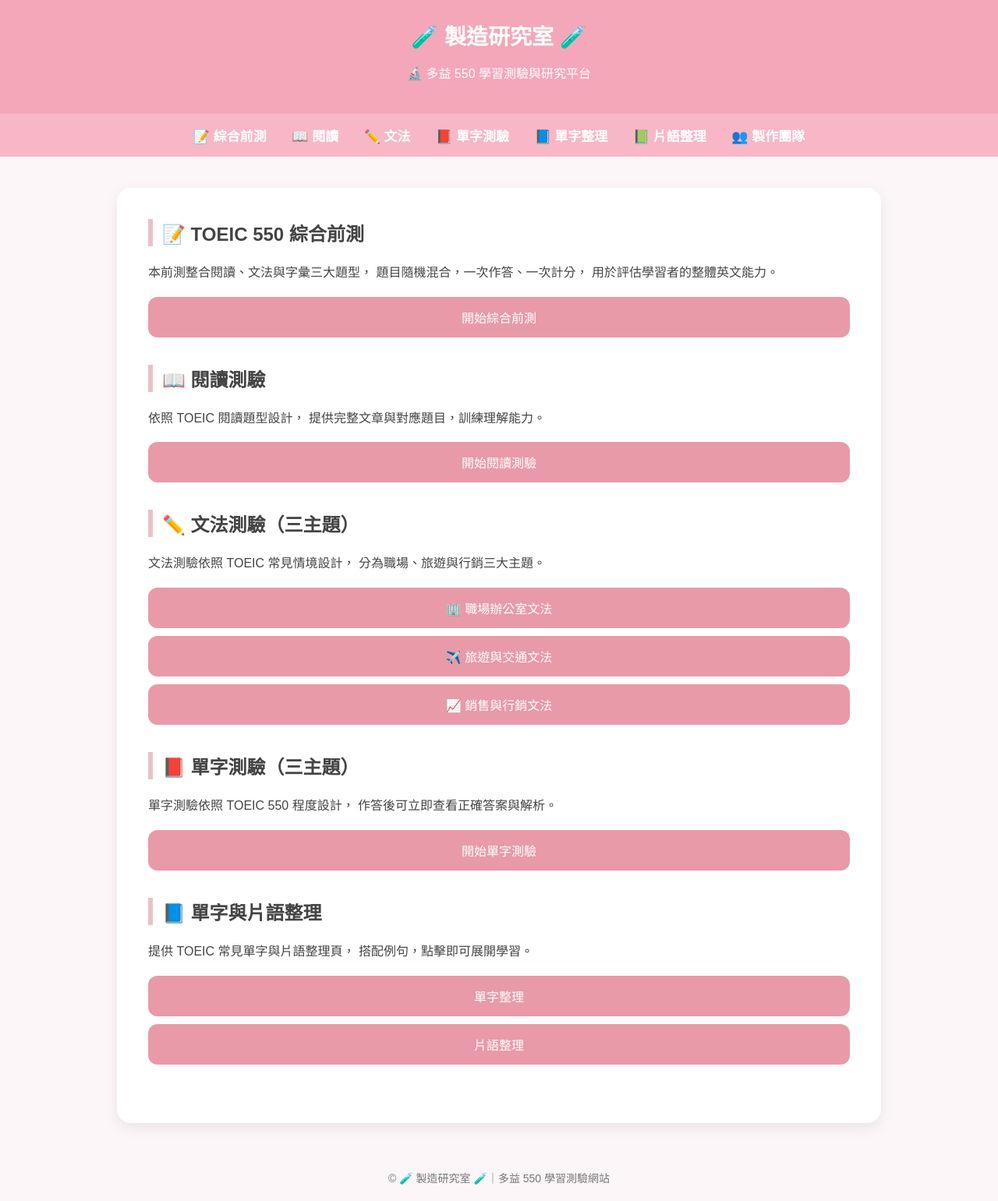
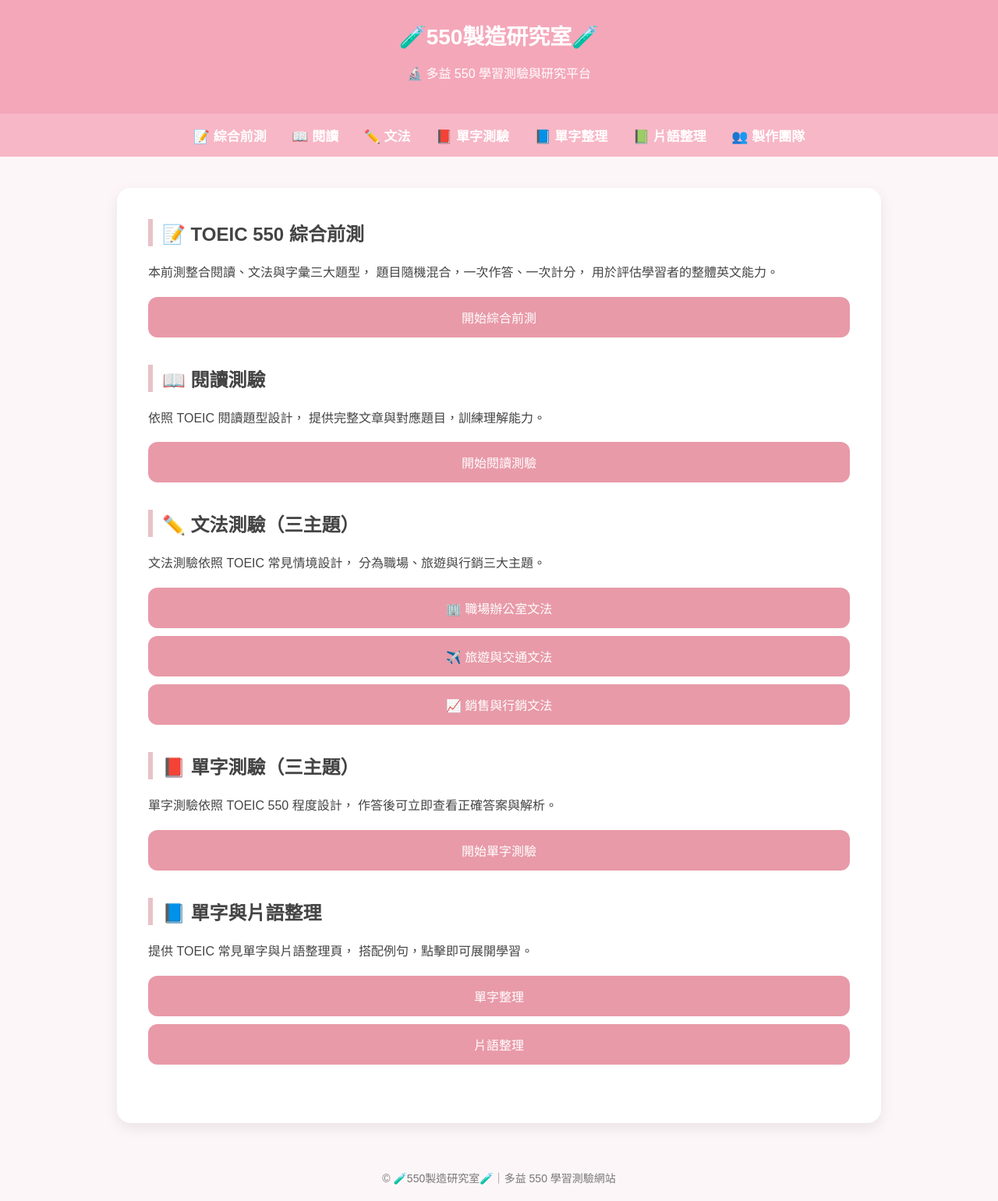
Before and after one commit to t0618130312-droid/TOIEC5503.0, a plain HTML site: page index.html in a window 1280 px wide. Shown: the whole page at 78% size. Drawn offline with Linux system fonts and the light colour scheme.

Commit message:
Update index.html

```diff
--- a/index.html
+++ b/index.html
@@ -2,7 +2,7 @@
 <html lang="zh-Hant">
 <head>
 <meta charset="UTF-8">
-<title>🧪 製造研究室 🧪｜多益 550 學習測驗網站</title>
+<title>🧪550製造研究室🧪｜多益 550 學習測驗網站</title>
 
 <style>
 body{
@@ -94,7 +94,7 @@ footer{
 <body>
 
 <header>
-  <h1>🧪 製造研究室 🧪</h1>
+  <h1>🧪550製造研究室🧪</h1>
   <p>🔬 多益 550 學習測驗與研究平台</p>
 </header>
 
@@ -172,7 +172,7 @@ footer{
 </main>
 
 <footer>
-  © 🧪 製造研究室 🧪｜多益 550 學習測驗網站
+  © 🧪550製造研究室🧪｜多益 550 學習測驗網站
 </footer>
 
 </body>
```
